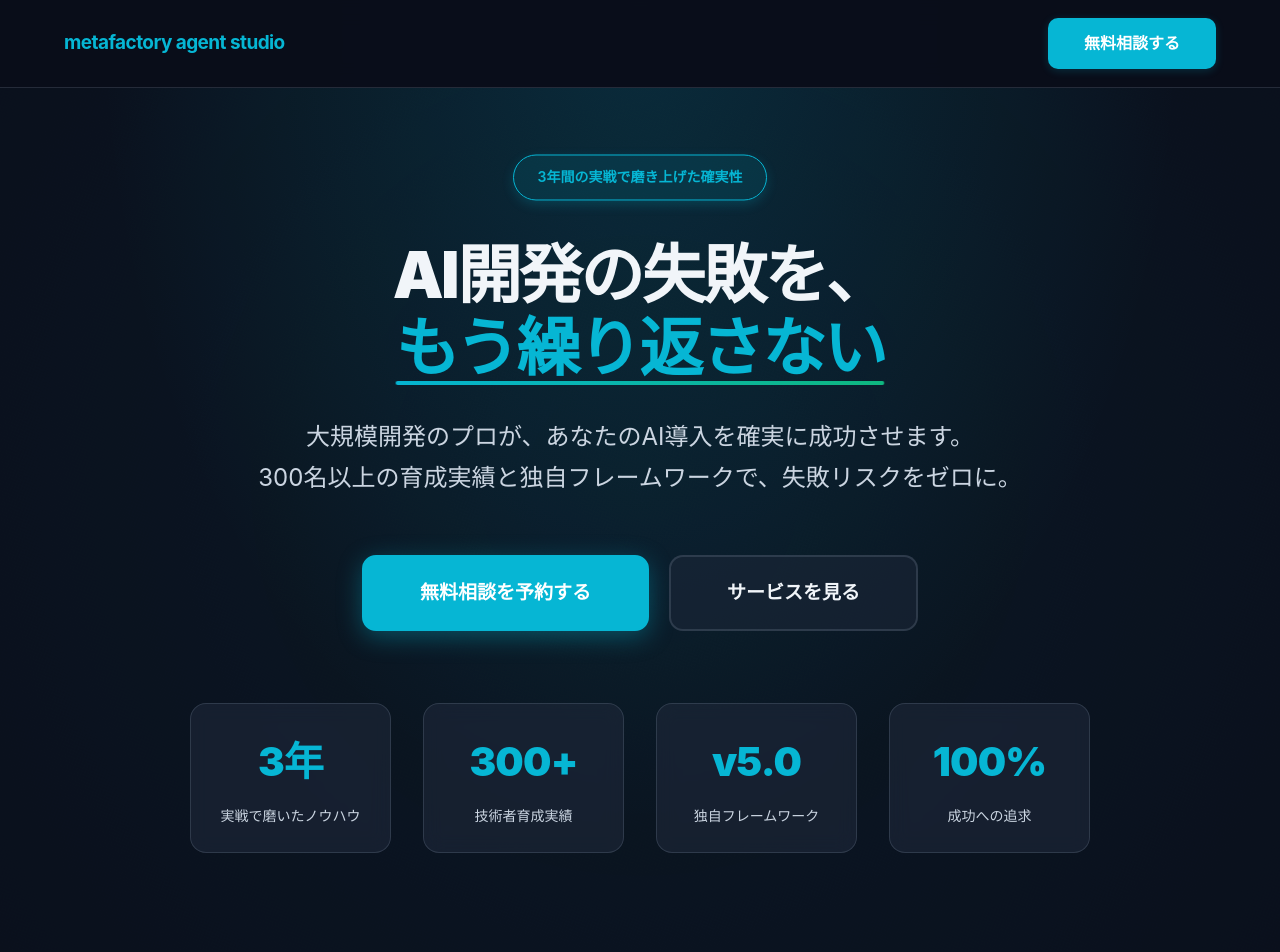
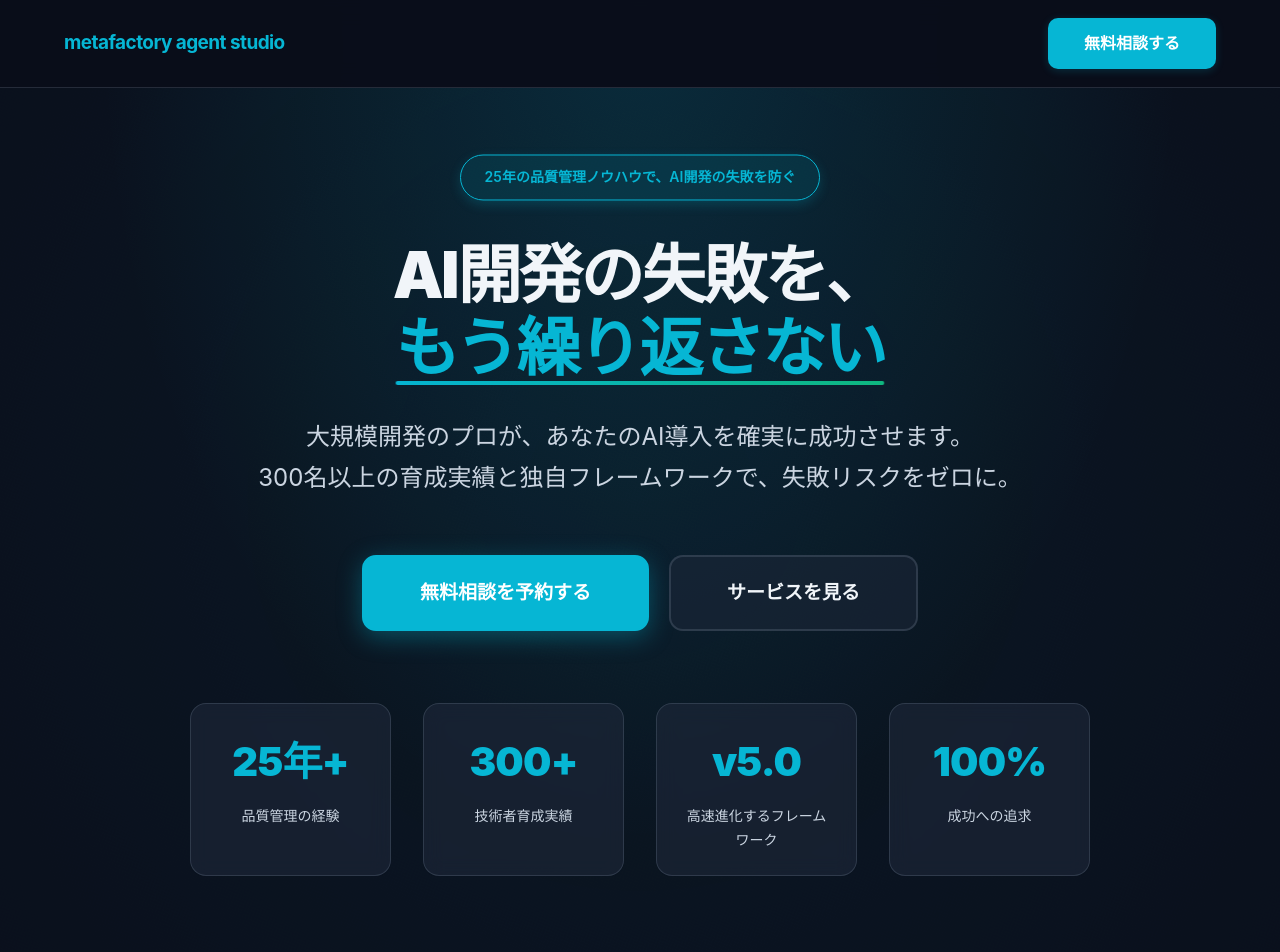
Before and after one commit to metatsfactory-rgb/metatsfactory-rgb.github.io, a plain HTML site: page index.html in a window 1280 px wide. Shown: the top 952 px of the page. Drawn offline with Linux system fonts and the light colour scheme.

Commit message:
Update index.html

```diff
--- a/index.html
+++ b/index.html
@@ -4,7 +4,7 @@
   <meta charset="UTF-8">
   <meta name="viewport" content="width=device-width, initial-scale=1.0">
   <title>AI開発の失敗を、もう繰り返さない | metafactory agent studio</title>
-  <meta name="description" content="大規模開発のプロが、あなたのAI導入を確実に成功させます。3年間のノウハウを凝縮したフレームワークで、失敗リスクをゼロに。">
+  <meta name="description" content="25年の品質管理ノウハウを持つプロが、あなたのAI導入を確実に成功させます。高速進化するフレームワークで、失敗リスクをゼロに。">
   <style>
     :root {
       --bg-primary: #0a0e1a;
@@ -1253,7 +1253,7 @@
   <section class="hero">
     <div class="container">
       <div class="hero-content">
-        <div class="hero-tag">3年間の実戦で磨き上げた確実性</div>
+        <div class="hero-tag">25年の品質管理ノウハウで、AI開発の失敗を防ぐ</div>
         <h1>
           AI開発の失敗を、<br>
           <span class="highlight">もう繰り返さない</span>
@@ -1268,8 +1268,8 @@
         </div>
         <div class="hero-stats">
           <div class="hero-stat">
-            <div class="hero-stat-number">3年</div>
-            <div class="hero-stat-label">実戦で磨いたノウハウ</div>
+            <div class="hero-stat-number">25年+</div>
+            <div class="hero-stat-label">品質管理の経験</div>
           </div>
           <div class="hero-stat">
             <div class="hero-stat-number">300+</div>
@@ -1277,7 +1277,7 @@
           </div>
           <div class="hero-stat">
             <div class="hero-stat-number">v5.0</div>
-            <div class="hero-stat-label">独自フレームワーク</div>
+            <div class="hero-stat-label">高速進化するフレームワーク</div>
           </div>
           <div class="hero-stat">
             <div class="hero-stat-number">100%</div>
@@ -1555,7 +1555,7 @@
         <div class="trust-card">
           <div class="trust-icon">⚙️</div>
           <h3>独自フレームワーク APC v5.0</h3>
-          <p>3年間の実戦で磨き上げた開発フレームワーク。失敗パターンを徹底的に潰しています。</p>
+          <p>AI開発2年の実戦で磨き上げた開発フレームワーク。25年の大規模開発経験を活かし、失敗パターンを徹底的に潰しています。</p>
         </div>
         <div class="trust-card">
           <div class="trust-icon">🔒</div>
```
